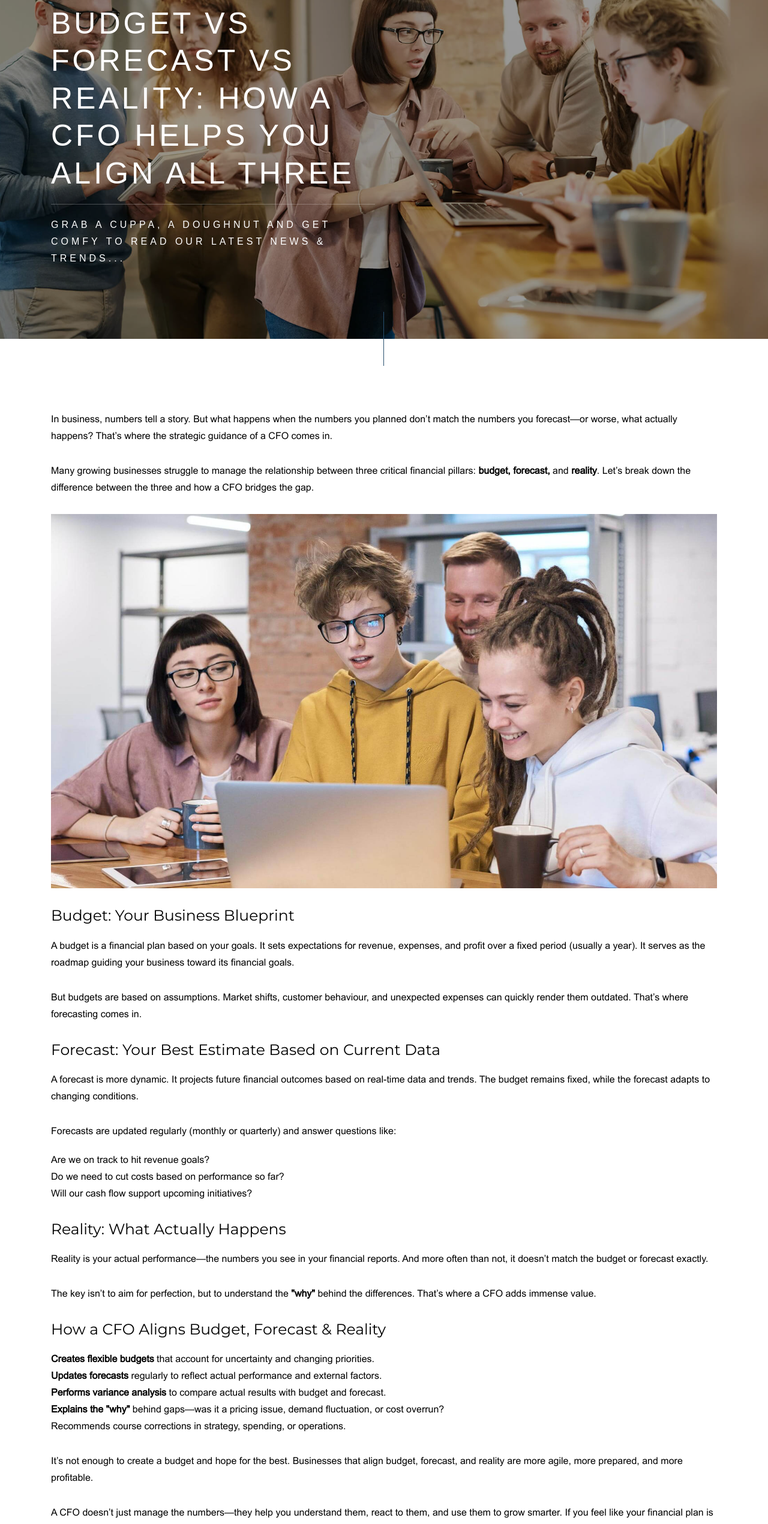
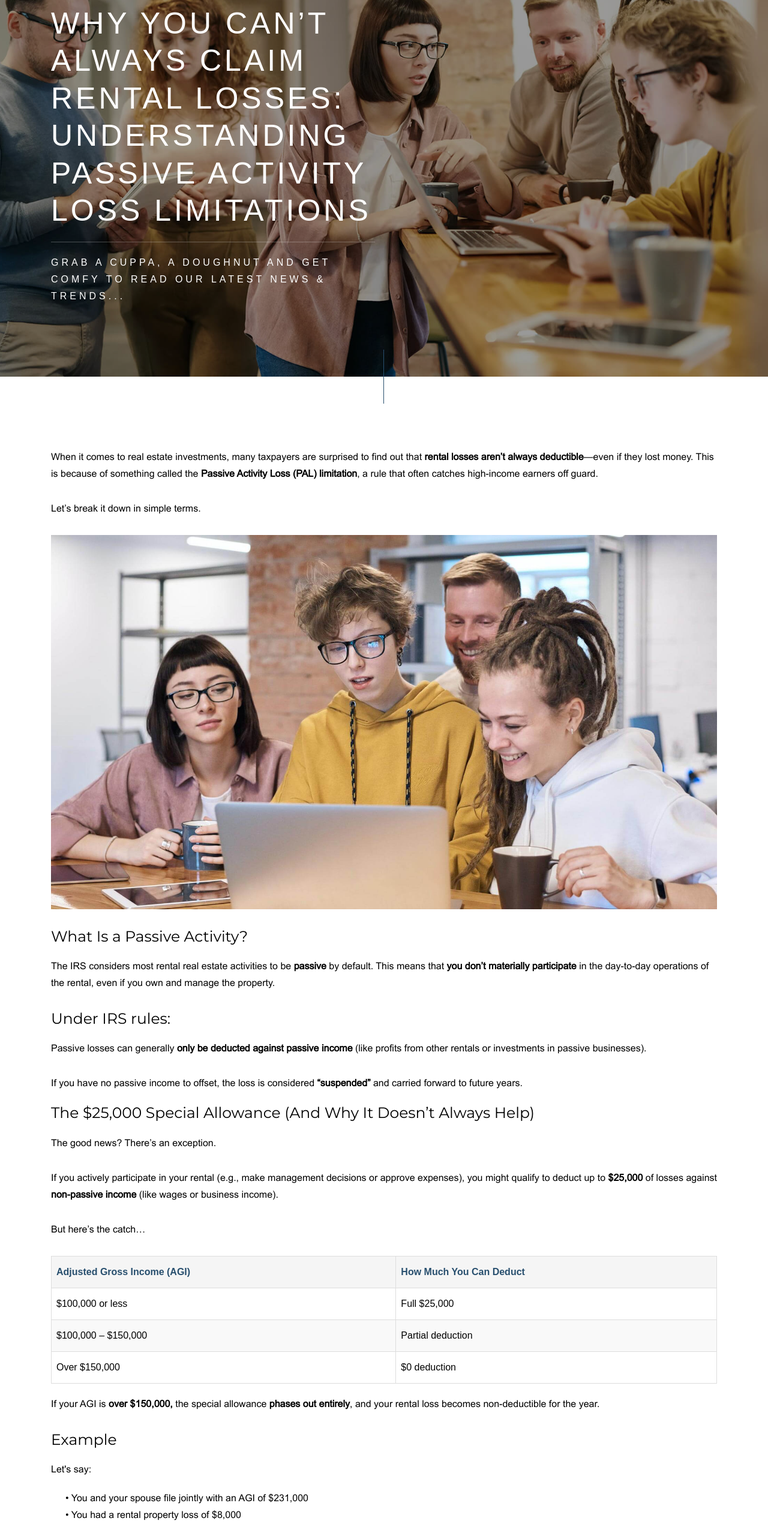
Before and after one commit to technoprogramming92/ifg-corp-gabriel, an Astro site: page /article1 in a window 1280 px wide. Shown: the part 240-2781 px from the top of the page at 60% size. Built offline with nearby package versions, Linux system fonts and the light colour scheme; Astro itself is replaced by a stand-in of ours.

Commit message:
article2-done-13:33-150425-saumya

```diff
--- a/public/css/card.css
+++ b/public/css/card.css
@@ -12,10 +12,12 @@
   min-height: 350px; /* adjust as needed */
 }
 
-  ol{
+ol {
   list-style-type: lower-alpha !important;
+  margin-left: 1.5em; /* adjust indentation as needed */
 }
 
-  ul{
+ul {
   list-style-type: disc !important;
+  margin-left: 1.5em; /* adjust indentation as needed */
 }
--- a/src/components/Header.astro
+++ b/src/components/Header.astro
@@ -9,7 +9,7 @@
                 <li class="nav-item"><a class="nav-link active" href="/">Home</a></li>
                 <li class="nav-item dropdown"> <span class="nav-link">Practice Areas<i class="ti-angle-down"></i></span>
                     <ul class="dropdown-menu last">
-                        <li class="dropdown-item"><a href="/book-keeping">Book Keeping</a></li>
+                        <li class="dropdown-item"><a href="/book-keeping">BookKeeping</a></li>
                         <li class="dropdown-item"><a href="/cfo-services">CFO Services</a></li>
                         <li class="dropdown-item"><a href="/tax-services">Tax Services</a></li>
                         <li class="dropdown-item"><a href="/payroll">Payroll</a></li>
--- a/src/pages/article1.astro
+++ b/src/pages/article1.astro
@@ -1,57 +1,183 @@
 ---
-import Layout from '../layouts/Layout.astro';
+import Layout from "../layouts/Layout.astro";
 ---
 
+<style>
+
+  table {
+    width: 100%;
+    border-collapse: collapse;
+    margin: 20px 0;
+    font-family: Arial, sans-serif;
+  }
+
+  thead {
+    background-color: #f5f5f5;
+  }
+
+  th,
+  td {
+    border: 1px solid #ddd;
+    padding: 12px 8px;
+    text-align: left;
+  }
+
+  th {
+    font-weight: bold;
+    color: #284f6e; /* Use a matching color if desired */
+  }
+
+  /* Stripe effect for rows */
+  tbody tr:nth-child(even) {
+    background-color: #f9f9f9;
+  }
+
+  /* Hover effect */
+  tbody tr:hover {
+    background-color: #f1f1f1;
+  }
+</style>
 <Layout>
   <!-- Header Banner -->
-	<div class="banner-header section-padding valign bg-img bg-fixed" data-overlay-dark="4" data-background="img/slider/04.jpg">
+  <div
+    class="banner-header section-padding valign bg-img bg-fixed"
+    data-overlay-dark="4"
+    data-background="img/slider/04.jpg"
+  >
     <div class="container">
       <div class="row">
         <div class="col-md-6 text-left caption mt-90">
-					<h5 class="animate-box" data-animate-effect="fadeInUp"><a href="/">Home</a> / Article</h5>
-					<h1 class="animate-box" data-animate-effect="fadeInUp">Budget vs Forecast vs Reality: How a CFO Helps You Align All Three</h1>
-					<hr class="animate-box" data-animate-effect="fadeInUp">
-					<p class="animate-box" data-animate-effect="fadeInUp">Grab a cuppa, a doughnut and get comfy to read our latest news & trends...</p>
+          <h5 class="animate-box" data-animate-effect="fadeInUp">
+            <a href="/">Home</a> / Article
+          </h5>
+          <h1 class="animate-box" data-animate-effect="fadeInUp">
+            Why You Can’t Always Claim Rental Losses: Understanding Passive
+            Activity Loss Limitations
+          </h1>
+          <hr class="animate-box" data-animate-effect="fadeInUp" />
+          <p class="animate-box" data-animate-effect="fadeInUp">
+            Grab a cuppa, a doughnut and get comfy to read our latest news &
+            trends...
+          </p>
         </div>
       </div>
     </div>
   </div>
   <!-- hr -->
-	<hr class="line-vr-section animate-box" data-animate-effect="fadeInUp">
+  <hr class="line-vr-section animate-box" data-animate-effect="fadeInUp" />
   <!-- Post -->
   <div class="section-padding">
     <div class="container">
       <div class="row">
         <div class="col-md-12">
-					<p class="mb-30">In business, numbers tell a story. But what happens when the numbers you planned don’t match the numbers you forecast—or worse, what actually happens? That’s where the strategic guidance of a CFO comes in.</p>
           <p class="mb-30">
-                    Many growing businesses struggle to manage the relationship between three critical financial pillars: <strong>budget, forecast,</strong> and <strong>reality</strong>. Let’s break down the difference between the three and how a CFO bridges the gap.
+            When it comes to real estate investments, many taxpayers are
+            surprised to find out that <strong
+              >rental losses aren’t always deductible</strong
+            >—even if they lost money. This is because of something called the <strong
+              >Passive Activity Loss (PAL) limitation</strong
+            >, a rule that often catches high-income earners off guard.
           </p>
-					<img src="img/slider/03.jpg" class="mb-30" alt="">
-                    <h4>Budget: Your Business Blueprint</h4>
-					<p class="mb-30">A budget is a financial plan based on your goals. It sets expectations for revenue, expenses, and profit over a fixed period (usually a year). It serves as the roadmap guiding your business toward its financial goals.</p>
-                    <p class="mb-30">But budgets are based on assumptions. Market shifts, customer behaviour, and unexpected expenses can quickly render them outdated. That’s where forecasting comes in.</p>
-<h4>Forecast: Your Best Estimate Based on Current Data</h4>
-                    <p class="mb-30">A forecast is more dynamic. It projects future financial outcomes based on real-time data and trends. The budget remains fixed, while the forecast adapts to changing conditions.</p>
-                    <p>Forecasts are updated regularly (monthly or quarterly) and answer questions like:</p>
-                    <ul class="mb-30">
-                    <li>Are we on track to hit revenue goals?</li>
-                    <li>Do we need to cut costs based on performance so far?</li>
-                    <li>Will our cash flow support upcoming initiatives?</li>
+          <p class="mb-30">Let’s break it down in simple terms.</p>
+          <img src="img/slider/03.jpg" class="mb-30" alt="" />
+          <h4>What Is a Passive Activity?</h4>
+          <p class="mb-30">
+            The IRS considers most rental real estate activities to be <strong
+              >passive</strong
+            > by default. This means that <strong
+              >you don’t materially participate</strong
+            > in the day-to-day operations of the rental, even if you own and manage
+            the property.
+          </p>
+          <h4>Under IRS rules:</h4>
+          <p class="mb-30">
+            Passive losses can generally <strong
+              >only be deducted against passive income</strong
+            > (like profits from other rentals or investments in passive businesses).
+          </p>
+          <p>
+            If you have no passive income to offset, the loss is considered <strong
+              >“suspended”</strong
+            > and carried forward to future years.
+          </p>
+
+          <h4>
+            The $25,000 Special Allowance (And Why It Doesn’t Always Help)
+          </h4>
+          <p class="mb-30">The good news? There’s an exception.</p>
+          <p class="mb-30">
+            If you actively participate in your rental (e.g., make management
+            decisions or approve expenses), you might qualify to deduct up to <strong
+              >$25,000</strong
+            > of losses against <strong>non-passive income</strong> (like wages or
+            business income).
+          </p>
+          <p class="mb-30">But here’s the catch…</p>
+          <!-- Table -->
+          <table border="1" cellspacing="0" cellpadding="8">
+            <thead>
+              <tr>
+                <th>Adjusted Gross Income (AGI)</th>
+                <th>How Much You Can Deduct</th>
+              </tr>
+            </thead>
+            <tbody>
+              <tr>
+                <td>$100,000 or less</td>
+                <td>Full $25,000</td>
+              </tr>
+              <tr>
+                <td>$100,000 – $150,000</td>
+                <td>Partial deduction</td>
+              </tr>
+              <tr>
+                <td>Over $150,000</td>
+                <td>$0 deduction</td>
+              </tr>
+            </tbody>
+          </table>
+          <!-- Table ends -->
+          <p class="mb-30">
+            If your AGI is <strong>over $150,000,</strong> the special allowance
+            <strong>phases out entirely</strong>, and your rental loss becomes
+            non-deductible for the year.
+          </p>
+          <h4>Example</h4>
+          <p>Let's say:</p>
+          <ul>
+            <li>&#x2022;&nbsp;You and your spouse file jointly with an AGI of $231,000</li>
+            <li>&#x2022;&nbsp;You had a rental property loss of $8,000</li>
           </ul>
-<h4>Reality: What Actually Happens</h4>
-<p class="mb-30">Reality is your actual performance—the numbers you see in your financial reports. And more often than not, it doesn’t match the budget or forecast exactly.</p>
-<p class="mb-30">The key isn’t to aim for perfection, but to understand the <strong>"why"</strong> behind the differences. That’s where a CFO adds immense value.</p>
-<h4>How a CFO Aligns Budget, Forecast & Reality</h4>
-<ol class="mb-30">
-<li><strong>Creates flexible budgets</strong> that account for uncertainty and changing priorities.</li>
-<li><strong>Updates forecasts</strong> regularly to reflect actual performance and external factors.</li>
-<li><strong>Performs variance analysis</strong> to compare actual results with budget and forecast.</li>
-<li><strong>Explains the "why"</strong> behind gaps—was it a pricing issue, demand fluctuation, or cost overrun?</li>
-<li>Recommends course corrections in strategy, spending, or operations.</li>
+          <p class="mb-30">Because your AGI is over $150,000, you don’t qualify for the $25,000 allowance. The entire $8,000 loss is <strong>suspended</strong> and carried forward. It won’t reduce your taxable income this year.</p>
+
+          <h4>What Happens to the Suspended Loss?</h4>
+          <p>Don’t worry—your loss isn’t gone forever.</p>
+          <p>You can claim the suspended losses in future years:</p>
+          <ol>
+            <li>1. When your income drops below the phase-out range</li>
+            <li>2. When you generate passive income to offset it</li>
+            <li>3. When you sell the rental property in a fully taxable sale</li>
           </ol>
-<p class="mb-30">It’s not enough to create a budget and hope for the best. Businesses that align budget, forecast, and reality are more agile, more prepared, and more profitable.</p>
-<p>A CFO doesn’t just manage the numbers—they help you understand them, react to them, and use them to grow smarter. If you feel like your financial plan is always playing catch-up, it might be time to bring a CFO into the picture.</p>
+          <h4>Is There a Way to Avoid This?</h4>
+          <p>Yes, in some cases:</p>
+          <ul>
+            <li>&#x2022;&nbsp;<strong>Qualify as a Real Estate Professional (RE Pro Status)</strong></li>
+            <li>&#x2022;&nbsp;<strong>Group rentals as part of a business activity </strong>you materially participate in</li>
+            <li>&#x2022;&nbsp;<strong>Sell the property </strong>and unlock all suspended losses</li>
+            <li>&#x2022;&nbsp;Offset with <strong>other passive income</strong></li>
+          </ul>
+          <p class="mb-30">
+            But these strategies require careful planning and may not apply to everyone.
+          </p>
+          <p class="mb-30">
+            If you’re not seeing your rental losses reflected on your tax return, <strong>you’re not alone</strong>. Passive Activity Loss rules are one of the most misunderstood areas in personal taxes.
+          </p>
+          <p class="mb-30">
+            Understanding how and when you can deduct these losses—and planning accordingly—can help you make smarter tax decisions moving forward.
+          </p>
+          <p class="mb-30">
+            Got rental properties and unsure about your losses? Let's connect and review your return together. I’ll help you understand what’s allowed, what’s not, and how to make the most of your real estate investments.
+          </p>
         </div>
       </div>
       <div class="nopixel-comment-section">
@@ -59,10 +185,19 @@ import Layout from '../layouts/Layout.astro';
           <!-- Comment -->
           <div class="col-md-7">
             <div class="nopixel-post-comment-wrap">
-							<div class="nopixel-user-comment"> <img src="img/team/1.jpg" alt=""> </div>
+              <div class="nopixel-user-comment">
+                <img src="img/team/1.jpg" alt="" />
+              </div>
               <div class="nopixel-user-content">
                 <h6>Robert Misse<span> 29 October 2025</span></h6>
-								<p>Photography ultricies nibh non dolor maximus scee the inte molliser faubs neque nec tincidunte aliquam erat volutpat. Praeser tem malade. </p> <a class="nopixel-repay" href="#">Reply<i class="ti-back-left"></i></a>
+                <p>
+                  Photography ultricies nibh non dolor maximus scee the inte
+                  molliser faubs neque nec tincidunte aliquam erat volutpat.
+                  Praeser tem malade.
+                </p>
+                <a class="nopixel-repay" href="#"
+                  >Reply<i class="ti-back-left"></i></a
+                >
               </div>
             </div>
           </div>
@@ -107,13 +242,14 @@ import Layout from '../layouts/Layout.astro';
           <div class="d-sm-flex align-items-center justify-content-between">
             <div class="nopixel-post-prev-next-left">
               <a href="#"> <i class="ti-arrow-left"></i> Previous Post</a>
-						</div> <a href="#"><i class="ti-layout-grid3-alt"></i></a>
-						<div class="nopixel-post-prev-next-right"> <a href="#">Next Post <i class="ti-arrow-right"></i></a> </div>
+            </div>
+            <a href="#"><i class="ti-layout-grid3-alt"></i></a>
+            <div class="nopixel-post-prev-next-right">
+              <a href="#">Next Post <i class="ti-arrow-right"></i></a>
             </div>
           </div>
         </div>
       </div>
     </div>
-
-
+  </div>
 </Layout>
--- a/src/pages/book-keeping.astro
+++ b/src/pages/book-keeping.astro
@@ -9,8 +9,8 @@ import Layout from '../layouts/Layout.astro';
 		<div class="container">
 			<div class="row">
 				<div class="col-md-8 offset-md-2 text-center caption mt-90">
-					<h5 class="animate-box" data-animate-effect="fadeInUp"><a href="index.html">Home</a> / Book Keeping</h5>
-					<h1 class="animate-box" data-animate-effect="fadeInUp">Book Keeping</h1>
+					<h5 class="animate-box" data-animate-effect="fadeInUp"><a href="index.html">Home</a> / BookKeeping</h5>
+					<h1 class="animate-box" data-animate-effect="fadeInUp">BookKeeping</h1>
 					<hr class="animate-box" data-animate-effect="fadeInUp">
 					<p class="animate-box" data-animate-effect="fadeInUp">Streamlined Bookkeeping & Financial Management Solutions</p>
 				</div>
```
Also changed, not shown: src/components/Services.astro (+9 -9 lines), src/pages/article3.astro (added, +119 -0 lines), src/pages/index.astro (+40 -38 lines). Lines whose indentation alone changed are shown as unchanged.
